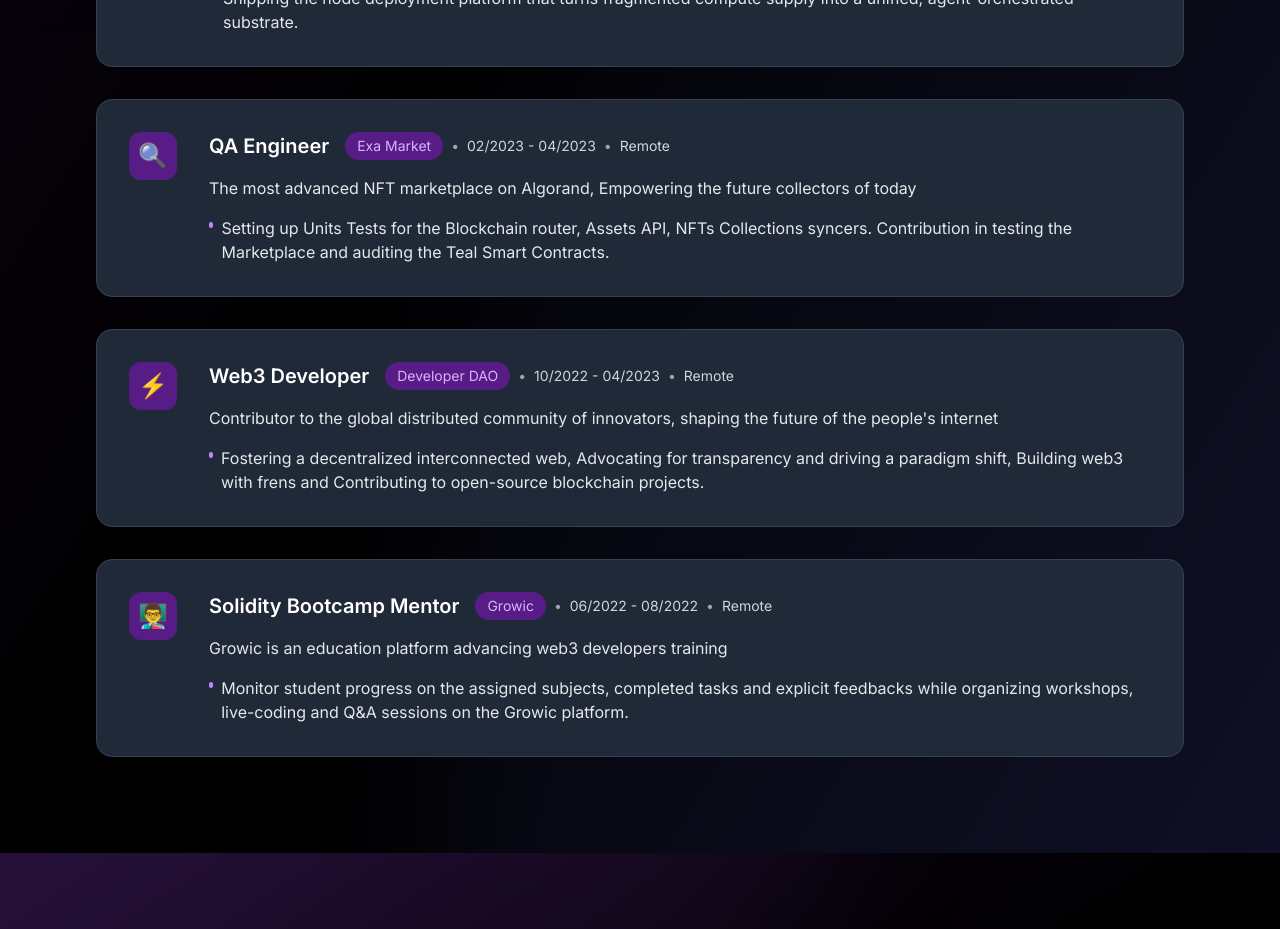
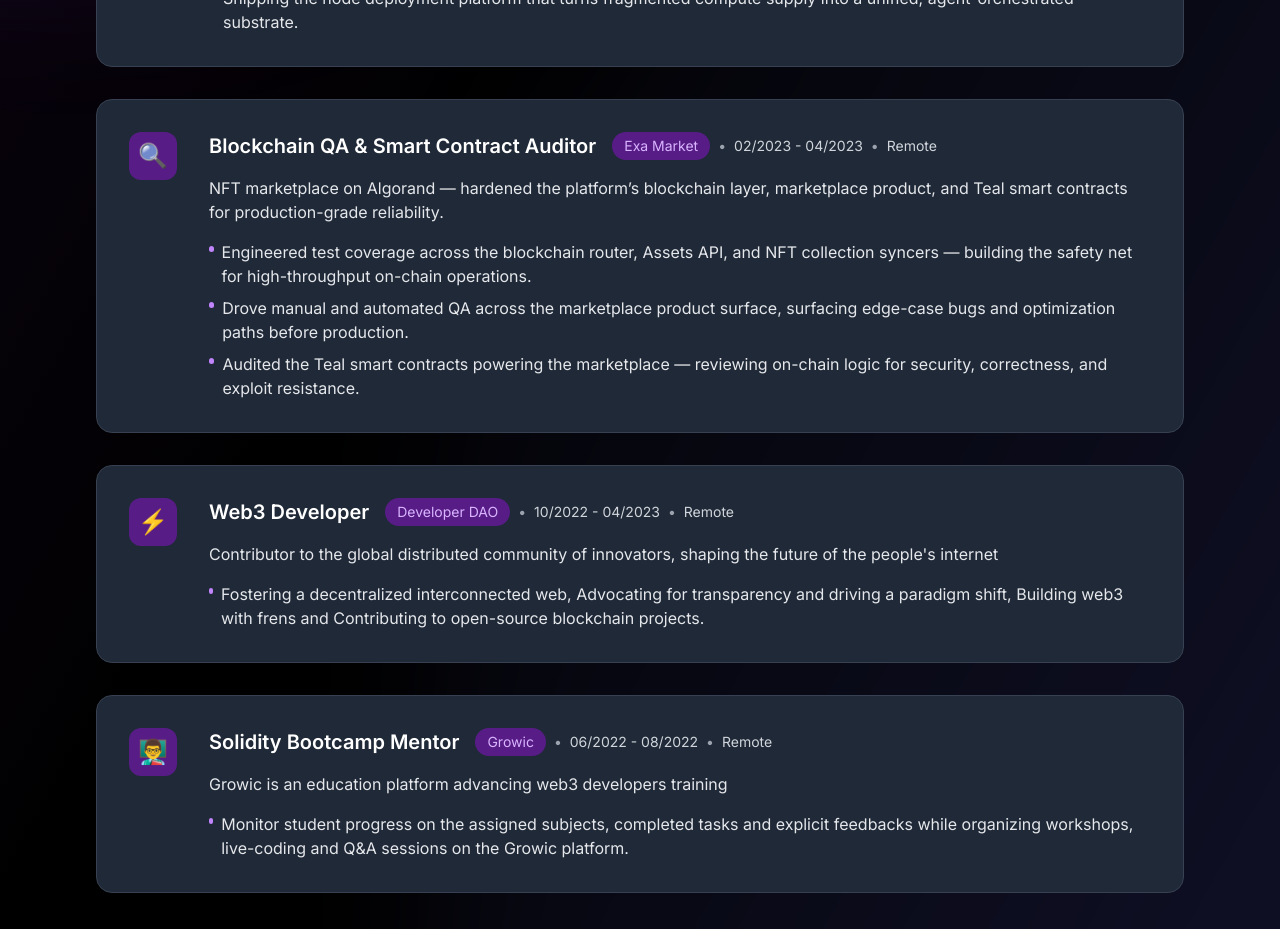
Before and after one commit to Hebx/DevFolio, a Next.js app: page / in a window 1280 px wide. Shown: the part 4960-5889 px from the top of the page. Built offline with nearby package versions, Linux system fonts and the light colour scheme.

Commit message:
Experience: reframe Exa Market as Blockchain QA & Smart Contract Auditor

```diff
--- a/app/components/Experience.tsx
+++ b/app/components/Experience.tsx
@@ -47,15 +47,18 @@ const experiences = [
     icon: "🔗",
   },
   {
-    title: "QA Engineer",
+    title: "Blockchain QA & Smart Contract Auditor",
     company: "Exa Market",
     period: "02/2023 - 04/2023",
     location: "Remote",
-    description: "The most advanced NFT marketplace on Algorand, Empowering the future collectors of today",
+    description:
+      "NFT marketplace on Algorand — hardened the platform’s blockchain layer, marketplace product, and Teal smart contracts for production-grade reliability.",
     highlights: [
-      "Setting up Units Tests for the Blockchain router, Assets API, NFTs Collections syncers. Contribution in testing the Marketplace and auditing the Teal Smart Contracts.",
+      "Engineered test coverage across the blockchain router, Assets API, and NFT collection syncers — building the safety net for high-throughput on-chain operations.",
+      "Drove manual and automated QA across the marketplace product surface, surfacing edge-case bugs and optimization paths before production.",
+      "Audited the Teal smart contracts powering the marketplace — reviewing on-chain logic for security, correctness, and exploit resistance.",
     ],
-    icon: "🔍"
+    icon: "🔍",
   },
   {
     title: "Web3 Developer",
```
